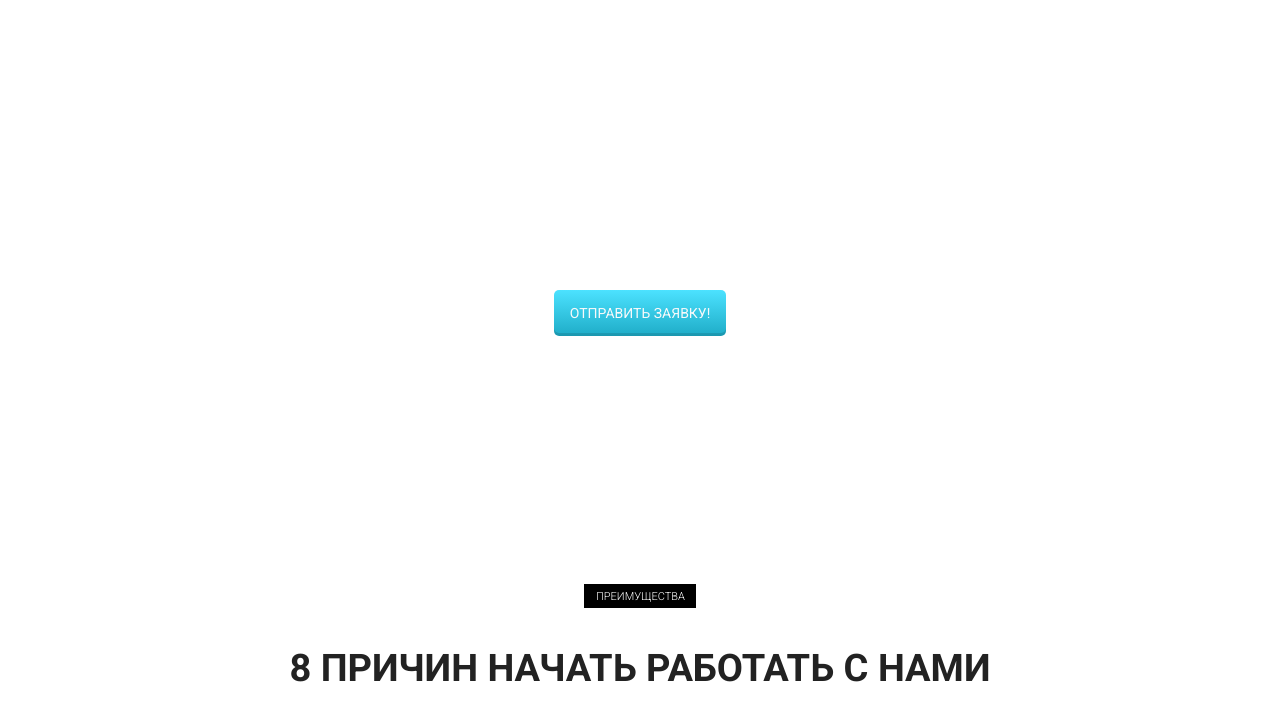
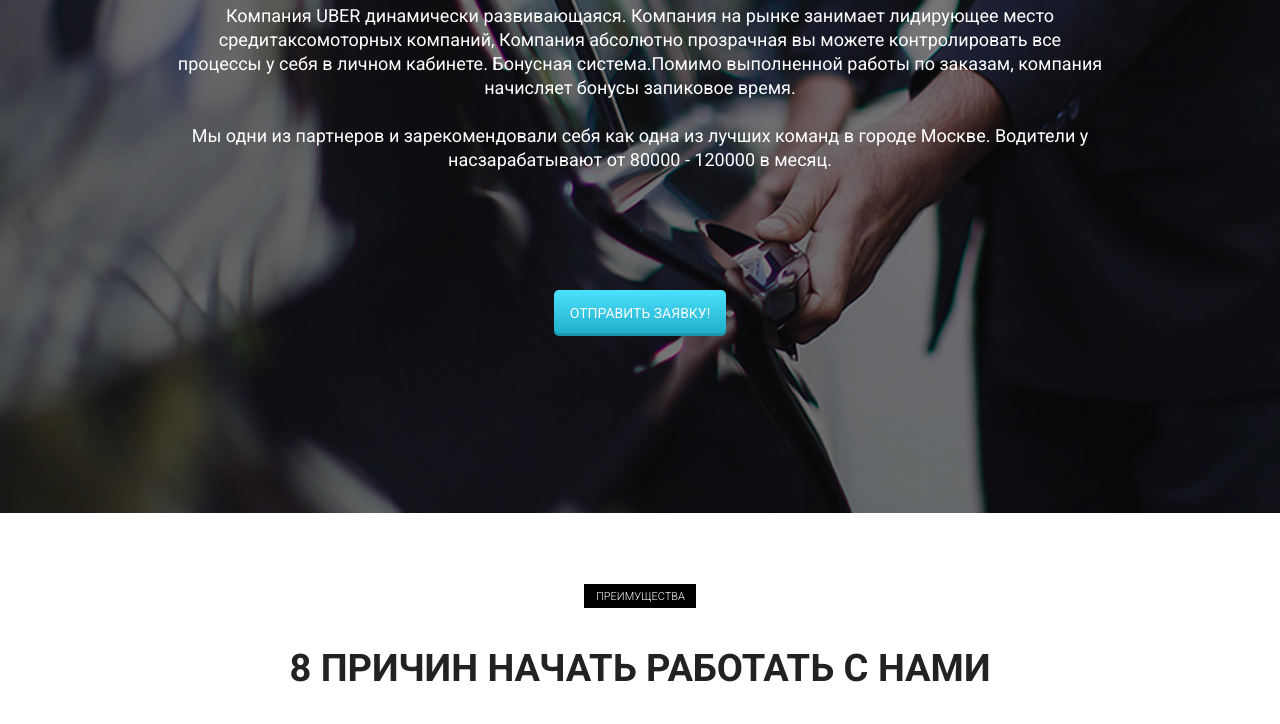
Before and after one commit to Leenok/uber_bootstrap, a plain HTML site: page index.html in a window 1280 px wide. Shown: the part 287-1011 px from the top of the page. Drawn offline with nearby package versions, Linux system fonts and the light colour scheme.

Commit message:
feat: add

```diff
--- a/sass/style.scss
+++ b/sass/style.scss
@@ -102,7 +102,7 @@ nav {
 .promo {
 	min-height: 800px;
 	padding: 150px 0 135px 0;
-	background: url('/src/img/uber_bg.jpg') center center/cover no-repeat;
+	background: url('../img/uber_bg.jpg') center center/cover no-repeat;
 	.promo_header {
 		color: $color_2;
 		font-size: 60px;
```
Also changed, not shown: css/style.min.css, 1 other file.
